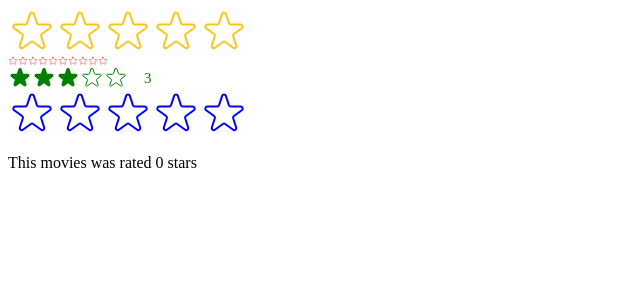
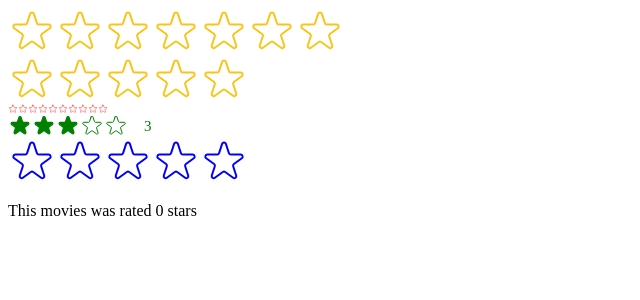
Before and after one commit to cap330/usepopcorn, a React (Vite) app: page / in a window 1280 px wide. Shown: the top 300 px of the page, without its empty margins (0-640 px from the left). Built offline with nearby package versions, Linux system fonts and the light colour scheme.

Commit message:
117 PropTypes (Legacy)

```diff
--- a/src/main.jsx
+++ b/src/main.jsx
@@ -8,6 +8,7 @@
 createRoot(document.getElementById('root')).render(
   <StrictMode>
     {/* <App /> */}
+    <StarRating maxRating={7} />
     <StarRating maxRating={5} messages={['Terrible', 'Bad', 'Ok', 'Good', 'Amazing']} />
     <StarRating maxRating={10} size={10} color="red" />
     <StarRating size={24} color="green" defaultRating={3} />
```
Also changed, not shown: src/StarRating.jsx (+12 -0 lines), 1 other file (tests, documents, lock files or other folders).
